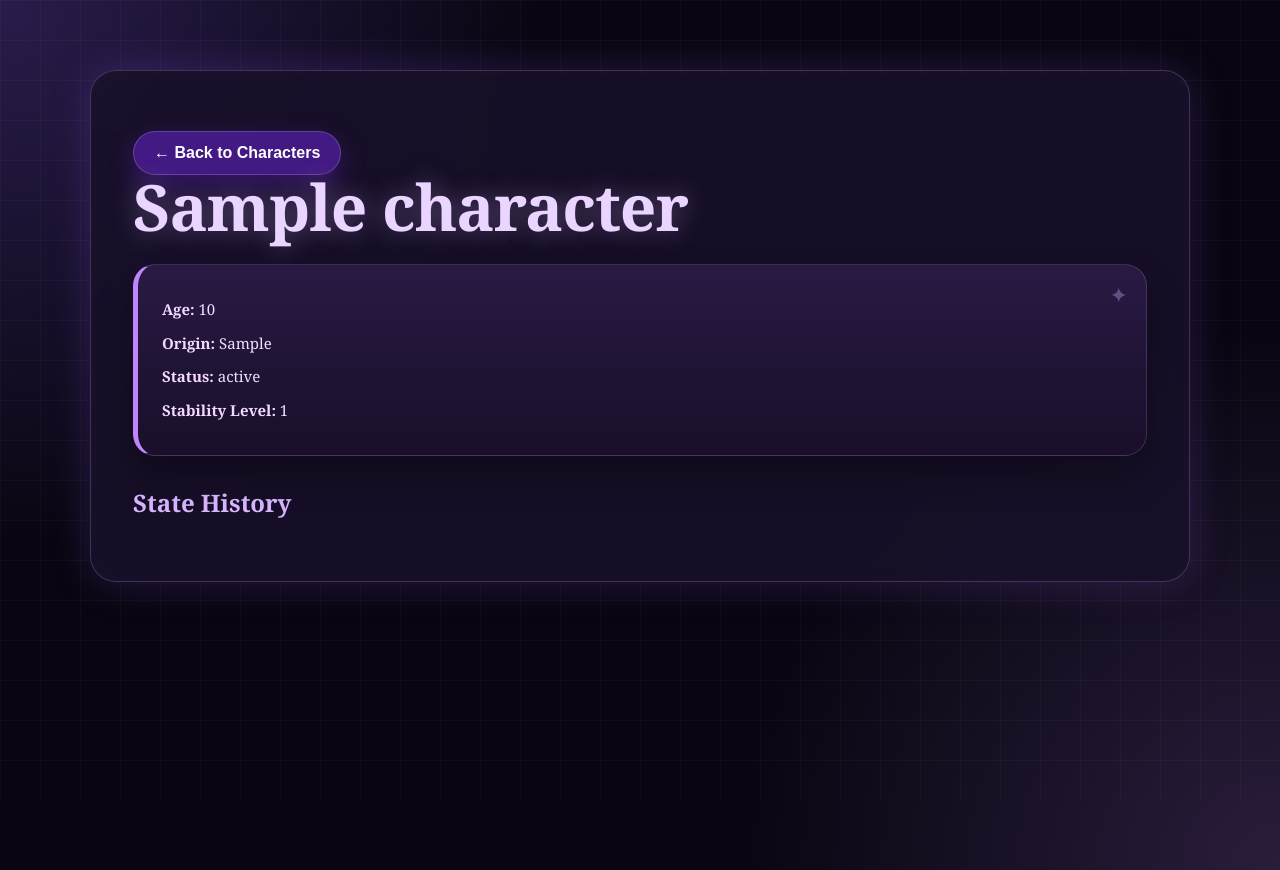
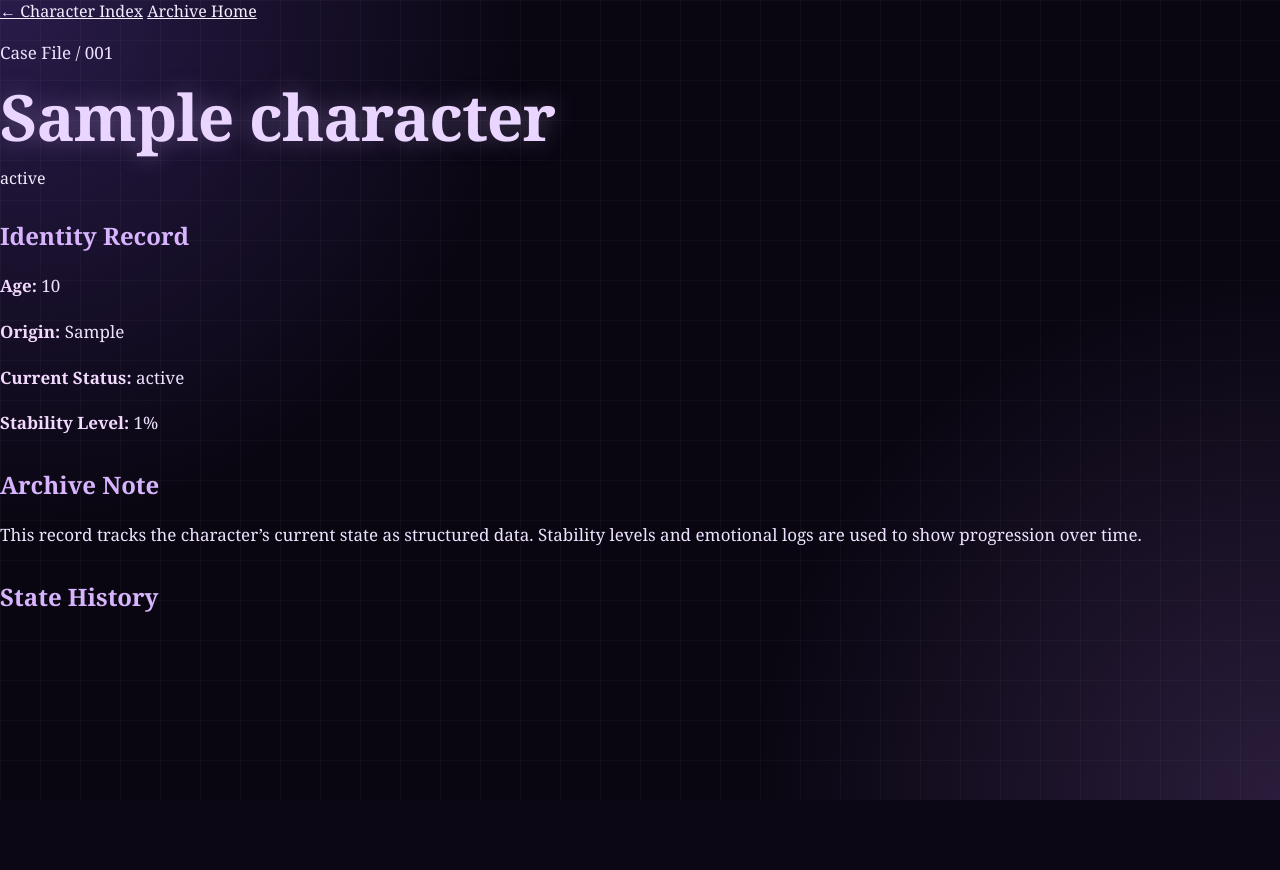
Before and after one commit to LKW000/Magical-Girl-Archive-System, a Flask app: page /characters/1 in a window 1280 px wide. After the commit the page ends 800 px from the top, so only its background shows below. Run offline with Flask 3, Linux system fonts and the light colour scheme; tables that the repository leaves empty hold one stand-in row (values such as "Sample post"); data that the repository does not hold is empty.

Commit message:
Fixing before I update the rest.

```diff
--- a/templates/character_detail.html
+++ b/templates/character_detail.html
@@ -6,31 +6,63 @@
     <link rel="stylesheet" href="{{ url_for('static', filename='style.css') }}">
 </head>
 <body>
-    <div class="container">
-        <a class="button secondary" href="/characters">← Back to Characters</a>
+    <main class="archive-shell">
+        <nav class="top-nav">
+            <a href="/characters">← Character Index</a>
+            <a href="/">Archive Home</a>
+        </nav>
 
+        <section class="dossier-detail">
+            <div class="detail-header">
+                <p class="eyebrow">Case File / {{ "%03d"|format(character.character_id) }}</p>
                 <h1>{{ character.name }}</h1>
 
-        <div class="card detail-card">
+                <span class="status-badge status-{{ character.current_status|lower }}">
+                    {{ character.current_status }}
+                </span>
+            </div>
+
+            <div class="detail-grid">
+                <div class="archive-box">
+                    <h2>Identity Record</h2>
                     <p><strong>Age:</strong> {{ character.age }}</p>
                     <p><strong>Origin:</strong> {{ character.origin }}</p>
-            <p><strong>Status:</strong> {{ character.current_status }}</p>
-            <p><strong>Stability Level:</strong> {{ character.stability_level }}</p>
+                    <p><strong>Current Status:</strong> {{ character.current_status }}</p>
+                    <p><strong>Stability Level:</strong> {{ character.stability_level }}%</p>
+
+                    <div class="stability-track large">
+                        <div class="stability-fill" style="width: {{ character.stability_level }}%;"></div>
+                    </div>
                 </div>
 
+                <div class="archive-box">
+                    <h2>Archive Note</h2>
+                    <p>
+                        This record tracks the character’s current state as structured data.
+                        Stability levels and emotional logs are used to show progression over time.
+                    </p>
+                </div>
+            </div>
+
+            <section class="timeline-section">
                 <h2>State History</h2>
 
                 <div class="timeline">
                     {% for log in logs %}
-                <div class="card log-card">
-                    <p><strong>Date:</strong> {{ log.recorded_date }}</p>
-                    <p><strong>Stability:</strong> {{ log.stability_level }}</p>
-                    <p><strong>Corruption:</strong> {{ log.corruption_level }}</p>
-                    <p><strong>Emotional State:</strong> {{ log.emotional_state }}</p>
+                        <div class="timeline-entry">
+                            <div class="timeline-date">{{ log.recorded_date }}</div>
+
+                            <div class="timeline-content">
+                                <h3>{{ log.emotional_state }}</h3>
+                                <p><strong>Stability:</strong> {{ log.stability_level }}%</p>
+                                <p><strong>Corruption:</strong> {{ log.corruption_level }}%</p>
                                 <p>{{ log.notes }}</p>
+                            </div>
                         </div>
                     {% endfor %}
                 </div>
-    </div>
+            </section>
+        </section>
+    </main>
 </body>
 </html>
```
Lines whose indentation alone changed are shown as unchanged.
